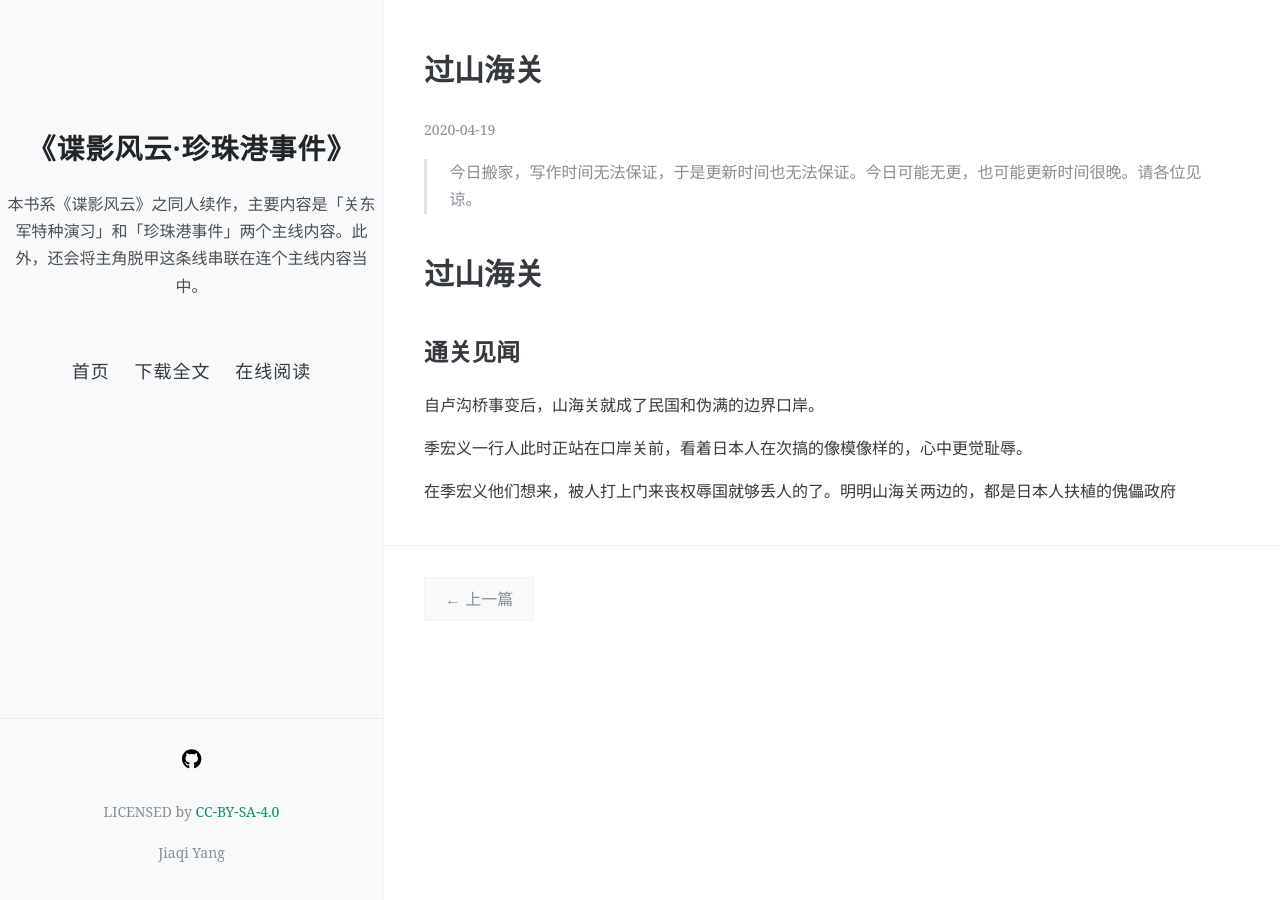
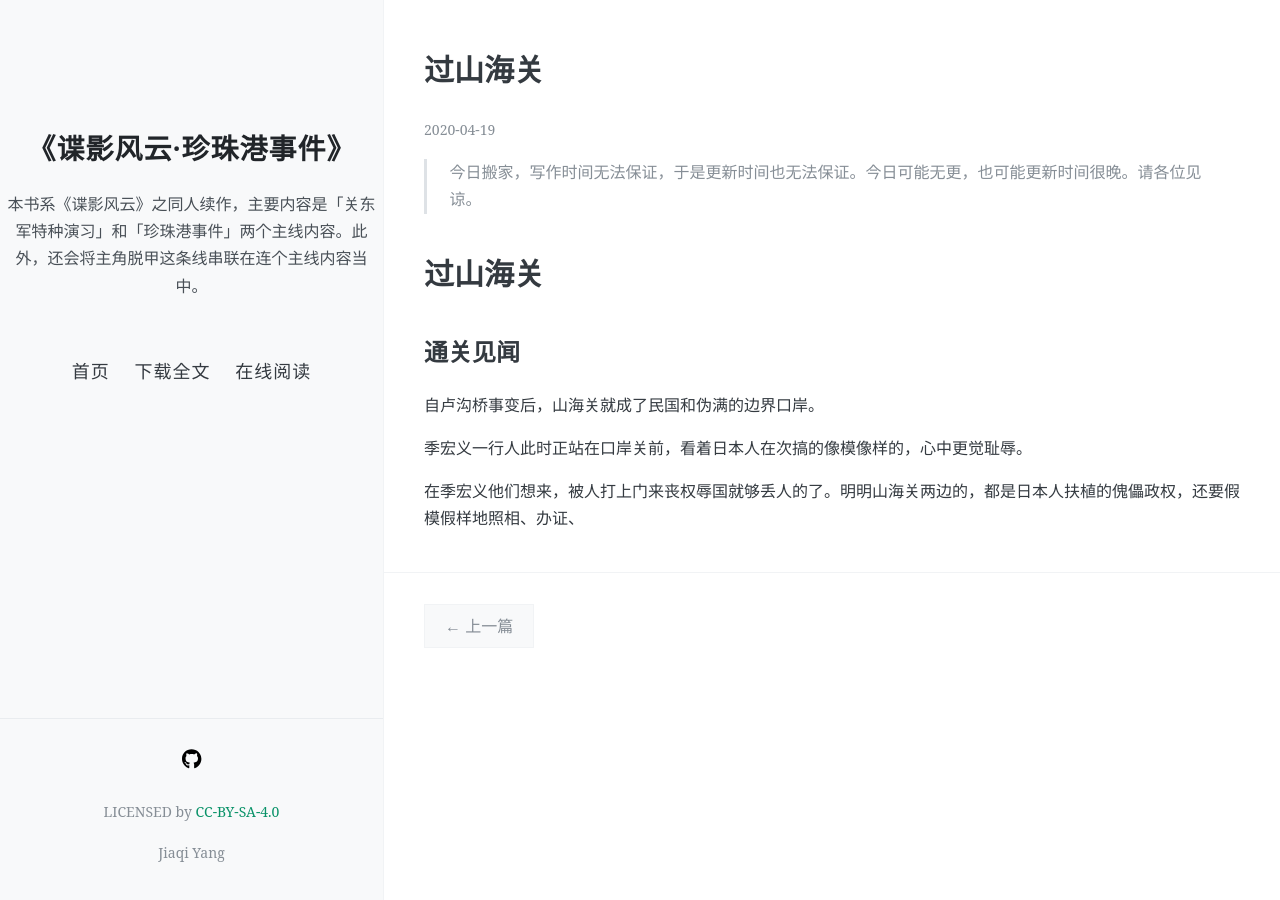
Before and after one commit to NingZhiheng/the-novel-pearl-harbor, a Jekyll site: the page built from docs/_posts/2020-04-19-过山海关.md, in a window 1280 px wide. Built offline with Jekyll 4.4.1, drawn with Linux system fonts in a browser that asks for light colours; nearby versions of some CDN libraries.

Commit message:
[sync] source synchronized: 2020-04-19 12:18:45

```diff
--- a/docs/_includes/04.md
+++ b/docs/_includes/04.md
@@ -6,6 +6,6 @@
 
 季宏义一行人此时正站在口岸关前，看着日本人在次搞的像模像样的，心中更觉耻辱。
 
-在季宏义他们想来，被人打上门来丧权辱国就够丢人的了。明明山海关两边的，都是日本人扶植的傀儡政府
+在季宏义他们想来，被人打上门来丧权辱国就够丢人的了。明明山海关两边的，都是日本人扶植的傀儡政权，还要假模假样地照相、办证、
 
 <!-- ![01](../../../../images/01.jpg "东北华北示意图") -->
```
